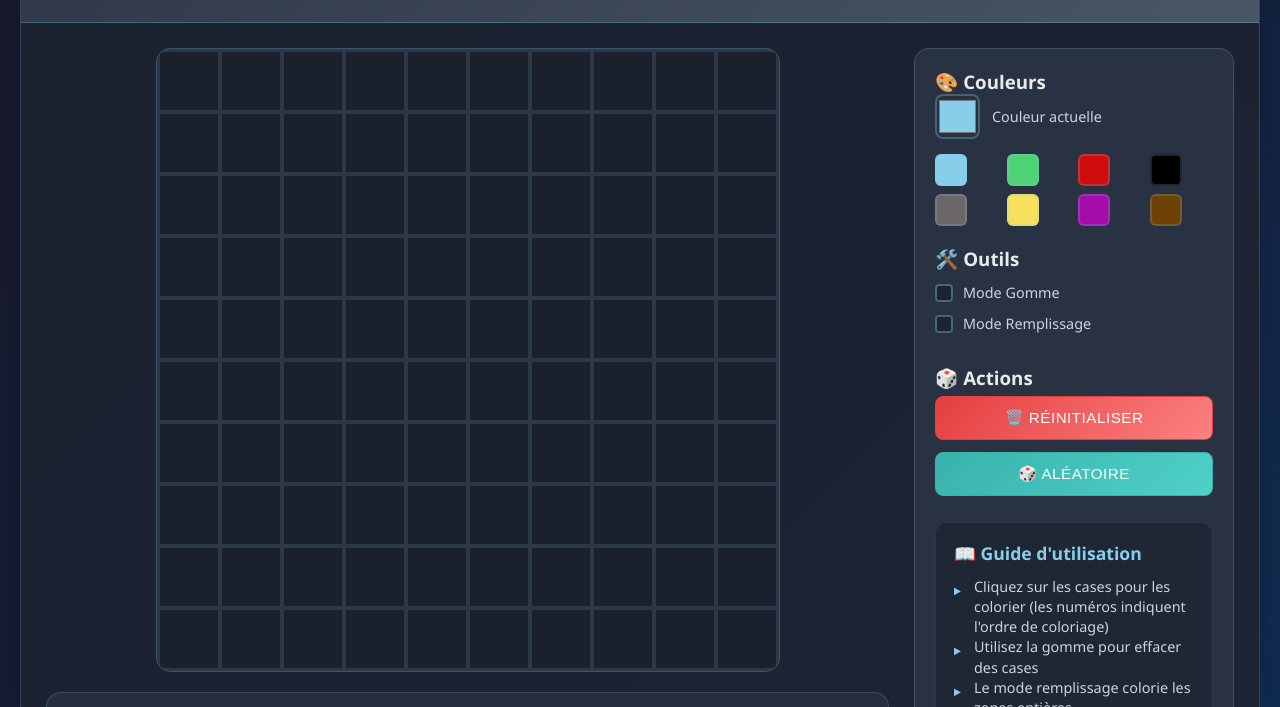
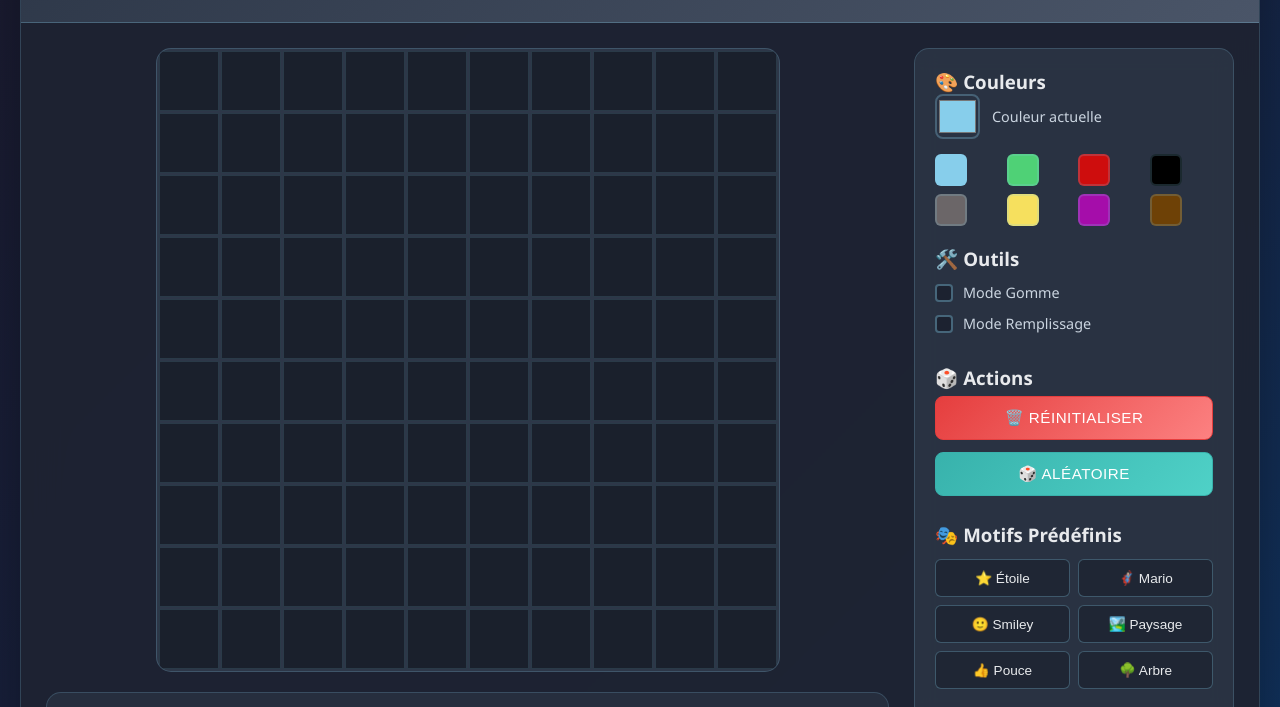
Before and after one commit to Pitrouflette/Web-drawing-animation-project, a plain HTML site: page index.html in a window 1280 px wide. Shown: the part 127-834 px from the top of the page. Drawn offline with Linux system fonts and the light colour scheme.

Commit message:
Update index.html

```diff
--- a/index.html
+++ b/index.html
@@ -188,6 +188,19 @@
             <button class="btn btn-danger" id="reset">🗑️ Réinitialiser</button>
             <button class="btn btn-secondary" id="random">🎲 Aléatoire</button>
           </div>
+          <div class="control-section">
+            <h3>🎭 Motifs Prédéfinis</h3>
+            <div class="pattern-buttons">
+              <button class="btn-pattern" id="star">⭐ Étoile</button>
+              <button class="btn-pattern" id="mario">🦸🏻‍♂️ Mario</button>
+              <button class="btn-pattern" id="smiley">🙂 Smiley</button>
+              <button class="btn-pattern" id="landscape">🏞️ Paysage</button>
+              <button class="btn-pattern" id="thumbs_up">👍 Pouce</button>
+              <button class="btn-pattern" id="tree">🌳 Arbre</button>
+
+            </div>
+          </div>
+          <!--
           <div class="rules">
             <h3>📖 Guide d'utilisation</h3>
             <ul>
@@ -211,6 +224,7 @@
               </li>
             </ul>
           </div>
+          -->
         </div>
       </div>
     </div>
```
